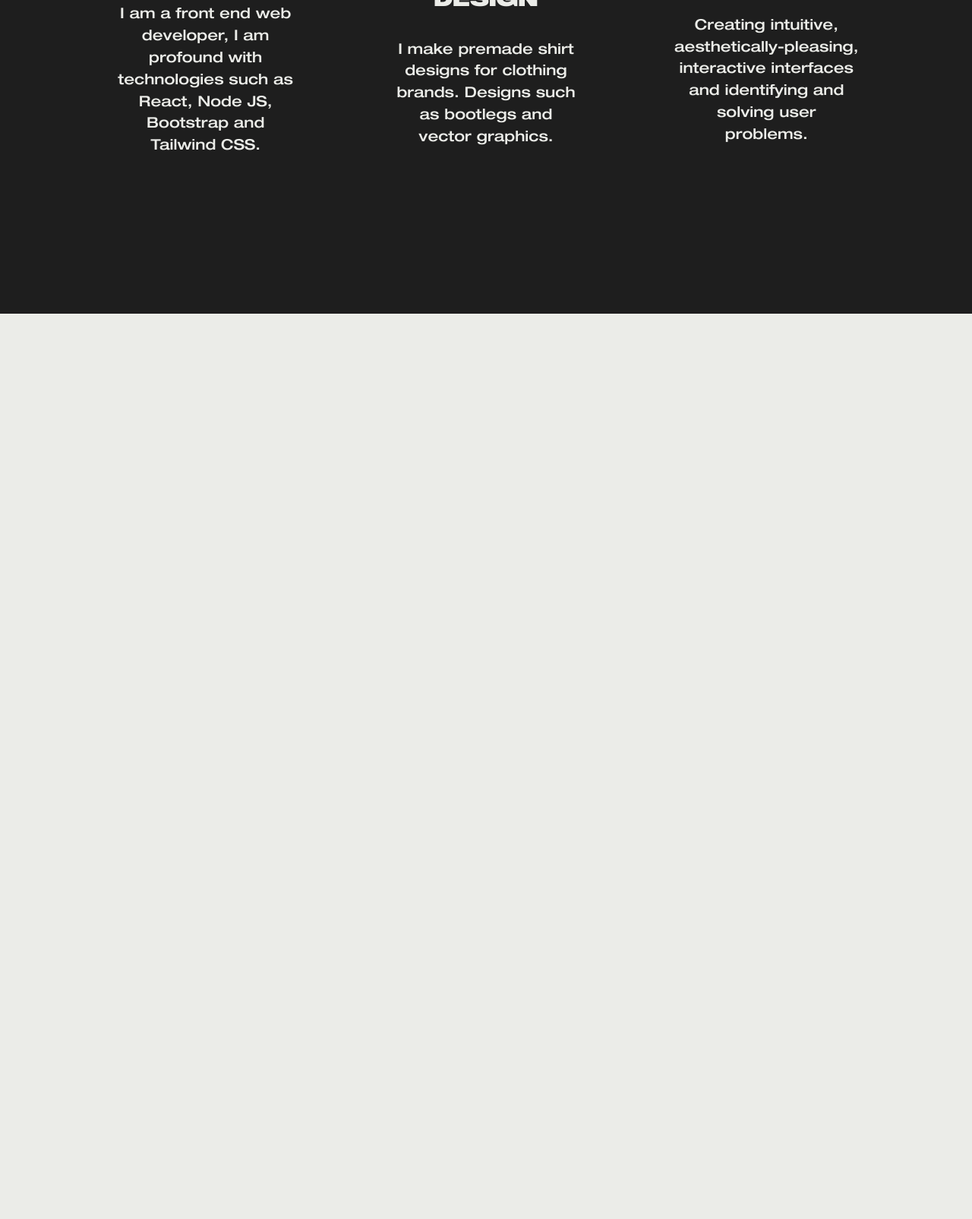
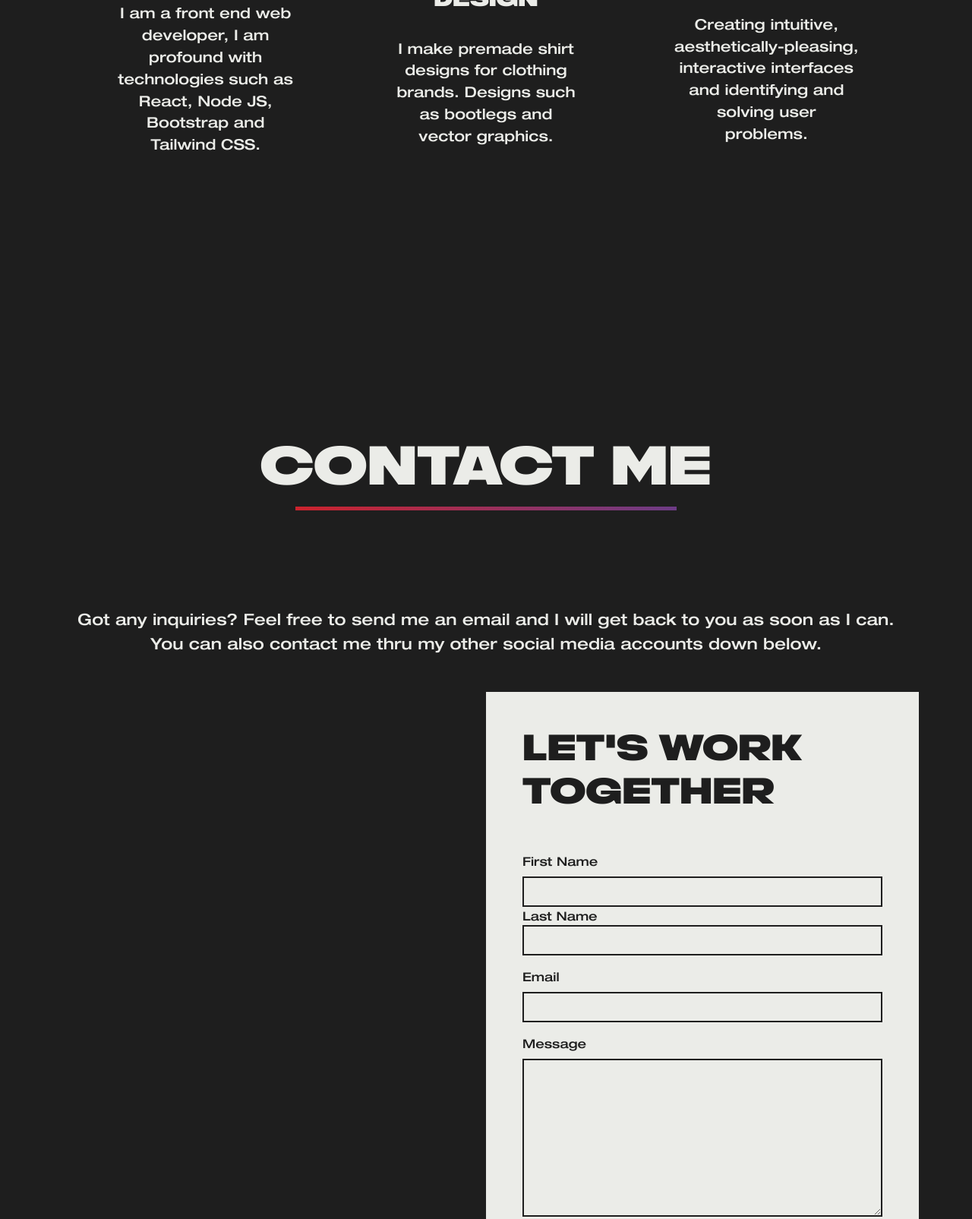
Before and after one commit to Janjanny/Incubus-Website, a website: page index.html in a window 1280 px wide. Shown: the part 4533-6138 px from the top of the page at 76% size. Before the commit the page ends 4946 px from the top, so only its background shows below. Drawn offline with nearby package versions, Linux system fonts and the light colour scheme; a web font is replaced by a local one.

Commit message:
contact me

```diff
--- a/index.html
+++ b/index.html
@@ -258,6 +258,42 @@
       </div>
    </section>
 
+   <section class="contact" id="contact">
+      <div class="container">
+         <h1 class="display-2 section-title text-white">
+            Contact ME
+         </h1>
+         <div class="line-short"></div>
+         <p class="contact-text">Got any inquiries? Feel free to send me an email and I will get back to you as soon as I can. You can also contact me thru my other social media accounts down below.</p>
+         <div class="row mt-5">
+            <div class="col-lg-6 img-div"></div>
+            <div class="col-lg-6 text-div">
+               <h3 class="display-5 form-title mb-5">Let's Work Together</h3>
+               <form action="" class="form">
+                  <label for="fname" class="form-label input-label">First Name</label>
+                  <input type="text" name="fname" class="form-control">
+
+                  <label for="lname">Last Name</label>
+                  <input type="text" name="lname" class="form-control">
+
+                  <label for="email" class="form-label mt-3 input-label">Email</label>
+                  <input type="email" name="email" class="form-control">
+
+                  <label for="textarea" class="form-label mt-3 input-label">Message</label>
+                  <textarea rows="8" cols="" class="form-control"></textarea>
+
+                  <button type="submit" class="btn btn-dark mt-4 w-100">Submit <i class="fas fa-paper-plane"></i></button>
+
+               </form>
+            </div>
+
+         </div>
+      </div>
+   </section>
+
+
+
+
    <script src="https://cdn.jsdelivr.net/npm/@popperjs/core@2.11.6/dist/umd/popper.min.js" integrity="sha384-oBqDVmMz9ATKxIep9tiCxS/Z9fNfEXiDAYTujMAeBAsjFuCZSmKbSSUnQlmh/jp3" crossorigin="anonymous"></script>
    <script src="https://cdn.jsdelivr.net/npm/bootstrap@5.2.3/dist/js/bootstrap.min.js" integrity="sha384-cuYeSxntonz0PPNlHhBs68uyIAVpIIOZZ5JqeqvYYIcEL727kskC66kF92t6Xl2V" crossorigin="anonymous"></script>
 
--- a/scss/_custom.scss
+++ b/scss/_custom.scss
@@ -28,5 +28,11 @@ $secondary:     $purple ;
 $border-radius: none;
 
 
+//input
+$input-border-color:                    $dark;
+$input-border-width: 2px;
+
+
+
 //import bootstrap 5
 @import "../node_modules/bootstrap/scss/bootstrap.scss";
--- /dev/null
+++ b/scss/sections/_contact.scss
@@ -0,0 +1,33 @@
+@use "../custom" as *;
+@use "../components/fontf-face" as *;
+@use "../components/mixins" as *;
+
+.contact {
+   padding: 10rem 0;
+   background-color: $dark;
+   @include fontNormal;
+   color: $white;
+
+   .contact-text {
+      text-align: center;
+      font-size: 1.3rem;
+   }
+
+   .text-div {
+      color: $dark;
+      background-color: $white;
+      padding: 3rem;
+      .form-title {
+         @include fontBold;
+
+         .input-label {
+            @include fontBold;
+         }
+
+      }
+   }
+
+
+
+
+}
--- a/scss/style.scss
+++ b/scss/style.scss
@@ -14,7 +14,7 @@
 @use "./sections/shop";
 @use "./sections/about";
 @use "./sections/services";
-
+@use "./sections/contact";
 
 //font face
 
```
Also changed, not shown: assets/css/style.css, 1 other file.
